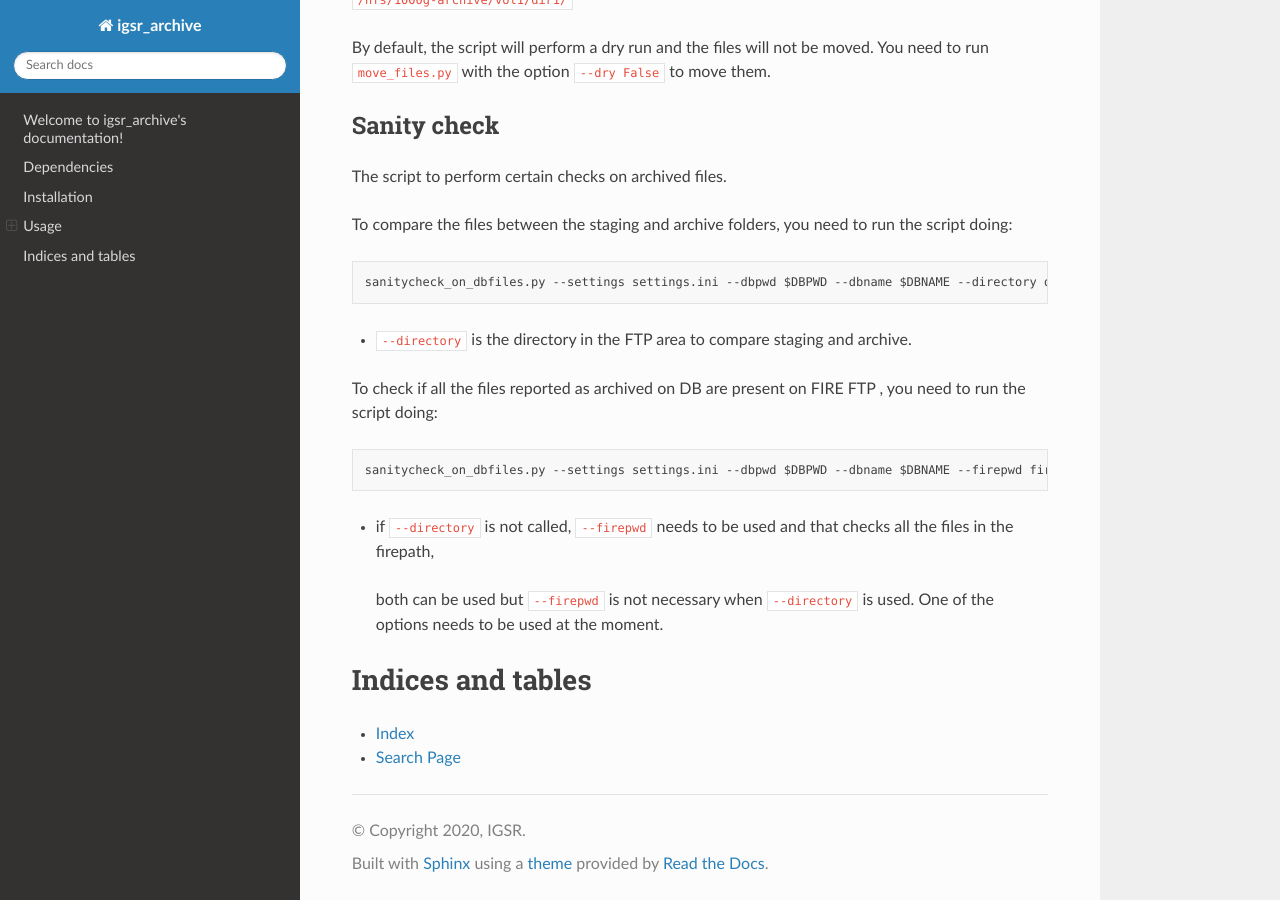
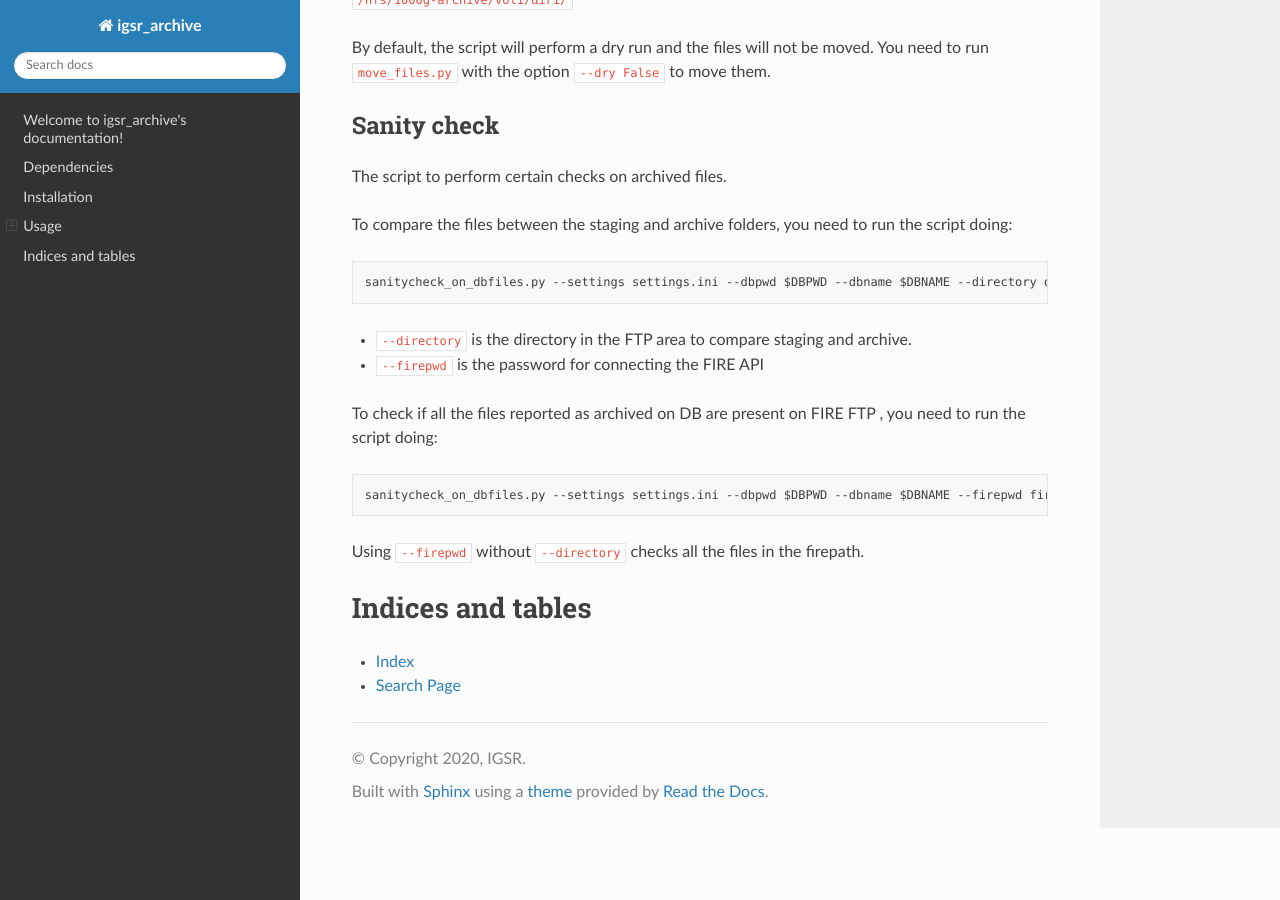
Before and after one commit to igsr/igsr_archive, a Sphinx documentation site: the page built from docs/index.rst, in a window 1280 px wide and 900 px high, scrolled down 8842 px. Built offline with Sphinx 7.4.7 and the Read the Docs theme 2.0.0, drawn with Linux system fonts in a browser that asks for light colours.

Commit message:
Changing the docs

```diff
--- a/docs/index.rst
+++ b/docs/index.rst
@@ -353,18 +353,18 @@ The script to perform certain checks on archived files.
 To compare the files between the staging and archive folders,
 you need to run the script doing::
 
-  sanitycheck_on_dbfiles.py --settings settings.ini --dbpwd $DBPWD --dbname $DBNAME --directory dir_name
+  sanitycheck_on_dbfiles.py --settings settings.ini --dbpwd $DBPWD --dbname $DBNAME --directory dir_name --firepwd $FIREPWD
 
 - ``--directory`` is the directory in the FTP area to compare staging and archive.
+- ``--firepwd`` is the password for connecting the FIRE API
 
 To check if all the files reported as archived on DB are present on FIRE FTP ,
 you need to run the script doing::
 
   sanitycheck_on_dbfiles.py --settings settings.ini --dbpwd $DBPWD --dbname $DBNAME --firepwd fire_pwd
 
-- if ``--directory`` is not called, ``--firepwd`` needs to be used and that checks all the files in the firepath,
- both can be used but ``--firepwd`` is not necessary when ``--directory`` is used. One of the options needs to
- be used at the moment.
+Using ``--firepwd`` without ``--directory`` checks all the files in the firepath.
+
 
 Indices and tables
 ==================
```
